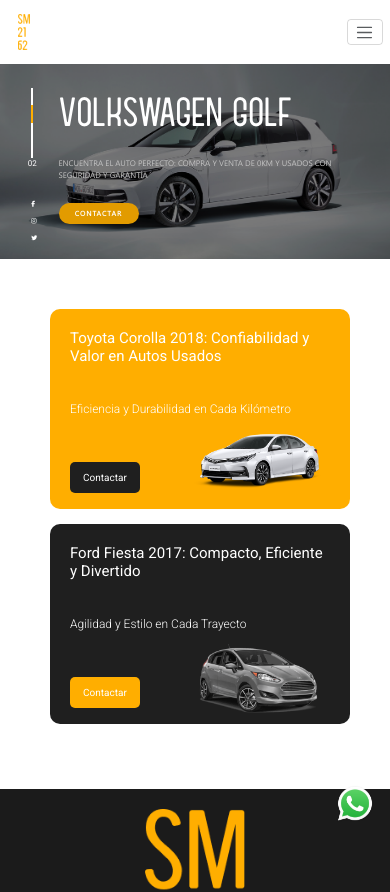
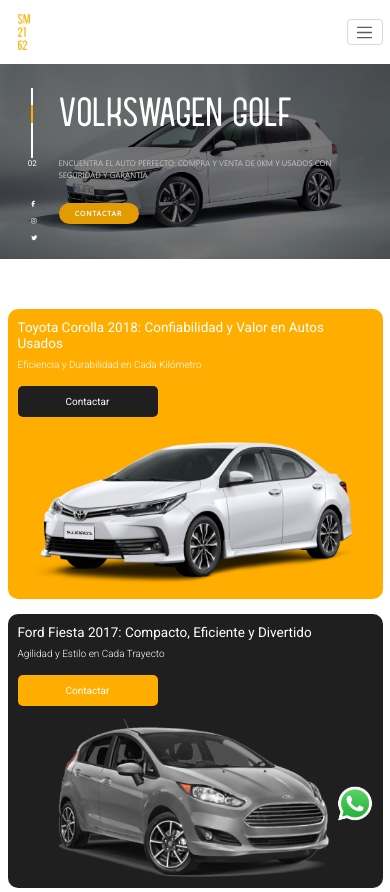
Before and after one commit to loubillone/concesionarioSM2162Front, a React (Vite) app: page / in a window 390 px wide. Shown: the top 892 px of the page. Built offline with nearby package versions, Linux system fonts and the light colour scheme.

Commit message:
correccion card novedades

```diff
--- a/src/components/CardNovedades.jsx
+++ b/src/components/CardNovedades.jsx
@@ -24,18 +24,15 @@
     },
   ];
   return (
-    <div>
     <div className="container contenedor-card">
-        <div className="row">
-          <div className="container">
-            <div className="row">
+      <div className="row g-4 justify-content-center">
         {novedades.map((card, index) => (
           <div
-                  className="col-10 offset-1 col-md-10 offset-md-1 col-lg-6 offset-lg-0"
+            className="col-12 col-md-10 offset-md-1 col-lg-6 offset-lg-0"
             key={index}
           >
             <Card
-                    className="card-novedades"
+              className="card-novedades h-100"
               style={{
                 backgroundColor: card.backgroundColor,
                 borderRadius: "1rem",
@@ -43,6 +40,7 @@
               }}
             >
               <Card.Body className="card-body-novedades">
+                <div className="card-novedades-text">
                   <Card.Title className="titulo-card-novedades">
                     {card.titulo}
                   </Card.Title>
@@ -56,6 +54,7 @@
                     rel="noopener noreferrer"
                   >
                     <button
+                      type="button"
                       style={{
                         backgroundColor: card.backgroundColorButtom,
                       }}
@@ -64,21 +63,21 @@
                       Contactar
                     </button>
                   </a>
+                </div>
 
+                <div className="card-novedades-img-wrap">
                   <Card.Img
-                        variant="top"
                     src={card.imagen}
+                    alt=""
                     className="imagen-card-novedades"
                   />
+                </div>
               </Card.Body>
             </Card>
           </div>
         ))}
       </div>
     </div>
-        </div>
-      </div>
-    </div>
   );
 };
 
--- a/src/css/cardNovedades.css
+++ b/src/css/cardNovedades.css
@@ -1,110 +1,170 @@
 .card-novedades {
-  margin-left: 1rem;
-  border-radius: 1rem;
+  margin-left: 0;
+  margin-right: 0;
+  max-width: 100%;
+  overflow: hidden;
+  box-sizing: border-box;
 }
 
 .contenedor-card {
   margin-top: 5rem;
   margin-bottom: 5rem;
+  max-width: 100%;
+  overflow-x: clip;
 }
 
 .card-body-novedades {
-  position: relative;
-  height: 28rem;
-  width: 35rem;
+  display: flex;
+  flex-direction: row;
+  flex-wrap: wrap;
+  /* stretch + align-self: texto arriba, imagen abajo (sin hueco grande arriba) */
+  align-items: stretch;
+  justify-content: space-between;
+  gap: 1rem 1.25rem;
+  width: 100%;
+  max-width: 100%;
+  min-height: 24rem;
+  box-sizing: border-box;
+  padding: 0.35rem 1.25rem 1.25rem;
+}
+
+.card-novedades-text {
+  flex: 1 1 14rem;
+  min-width: 0;
+  max-width: 100%;
+  align-self: flex-start;
+}
+
+.card-novedades-img-wrap {
+  flex: 1 1 12rem;
+  min-width: 0;
+  max-width: min(22rem, 48%);
+  display: flex;
+  align-items: flex-end;
+  justify-content: center;
+  align-self: flex-end;
+}
+
+.imagen-card-novedades {
+  display: block;
+  width: 100%;
+  max-width: 100%;
+  height: auto;
+  max-height: min(240px, 38vw);
+  object-fit: contain;
+  object-position: bottom center;
 }
 
 .card .titulo-card-novedades {
   color: #ffffff;
   font-family: "Roboto", sans-serif;
-  font-size: 3rem;
+  font-size: clamp(1.35rem, 2.8vw, 3rem);
   font-weight: 400;
-  padding-top: 1rem;
-  padding-left: 1rem;
+  padding-top: 0;
+  padding-left: 0;
+  margin-bottom: 0.25rem;
 }
 
 .card .subtitulo-card-novedades {
   color: #ffffff;
   font-family: "Roboto", sans-serif;
-  font-size: 1.5rem;
+  font-size: clamp(1rem, 1.8vw, 1.5rem);
   font-weight: 300;
-  padding-top: 2rem;
-  padding-left: 1rem;
-  padding-bottom: 2rem;
-}
-
-.card .imagen-card-novedades {
-  width: 30rem;
-  object-fit: contain;
-  position: absolute;
-  top: 43%;
-  left: 70%;
+  padding-top: 0.65rem;
+  padding-left: 0;
+  padding-bottom: 0.75rem;
 }
 
 .boton-card-novedades {
   font-family: "Roboto", sans-serif;
   border: none;
   color: #ffffff;
-  font-size: 1.5rem;
+  font-size: clamp(1rem, 1.6vw, 1.5rem);
   width: 12rem;
+  max-width: 100%;
   padding: 0.8rem;
   border-radius: 0.5rem;
-  margin-top: 1rem;
-  margin-left: 1rem;
+  margin-top: 0.25rem;
+  margin-left: 0;
 }
 
-@media (max-width: 768px) {
+@media (max-width: 991.98px) {
+  .card-body-novedades {
+    min-height: 22rem;
+  }
+
+  .imagen-card-novedades {
+    max-height: min(220px, 42vw);
+  }
+
+  .card-novedades-img-wrap {
+    max-width: min(20rem, 46%);
+  }
+}
+
+@media (max-width: 767.98px) {
   .card-novedades {
-    margin-bottom: 1.5rem;
+    margin-bottom: 0;
   }
+
   .card-body-novedades {
-    height: 28rem;
-    width: auto;
+    flex-direction: column;
+    align-items: stretch;
+    justify-content: flex-start;
+    min-height: unset;
+    gap: 1.25rem;
+    padding-top: 0.85rem;
+  }
+
+  .card-novedades-text {
+    align-self: stretch;
+  }
+
+  .card-novedades-img-wrap {
+    flex: 0 0 auto;
+    max-width: 100%;
+    width: 100%;
+    order: 1;
+    max-height: min(200px, 45vh);
+    align-self: stretch;
+  }
+
+  .card-novedades-text {
+    order: 0;
+    flex: 0 0 auto;
+  }
+
+  .imagen-card-novedades {
+    max-height: min(200px, 40vh);
+    margin-left: auto;
+    margin-right: auto;
   }
 
   .card .titulo-card-novedades {
-    font-size: 2.5rem;
-    padding-right: 1rem;
+    padding-right: 0;
   }
 
   .card .subtitulo-card-novedades {
-    padding-top: 3.5rem;
-    padding-bottom: 3rem;
-  }
-
-  .card .imagen-card-novedades {
-    top: 40%;
-    left: 45%;
+    padding-top: 0.75rem;
+    padding-bottom: 0.75rem;
   }
 }
 
-@media (max-width: 480px) {
-  .card-novedades {
-    margin-bottom: 1.5rem;
+@media (max-width: 479.98px) {
+  .card-body-novedades {
+    padding: 0.85rem 1rem 1.25rem;
   }
 
-  .card-body-novedades {
-    height: 20rem;
-    width: auto;
+  .card-novedades-img-wrap {
+    max-height: min(160px, 38vh);
   }
 
-  .card .titulo-card-novedades {
-    font-size: 1.5rem;
-  }
-
-  .card .subtitulo-card-novedades {
-    font-size: 1.2rem;
-    padding-bottom: 3rem;
-  }
-
-  .card .imagen-card-novedades {
-    width: 13rem;
-    top: 60%;
-    left: 48%;
+  .imagen-card-novedades {
+    max-height: min(160px, 38vh);
   }
 
   .boton-card-novedades {
-    font-size: 1rem;
-    width: 7rem;
+    width: 100%;
+    max-width: 14rem;
   }
 }
```
Lines whose indentation alone changed are shown as unchanged.
